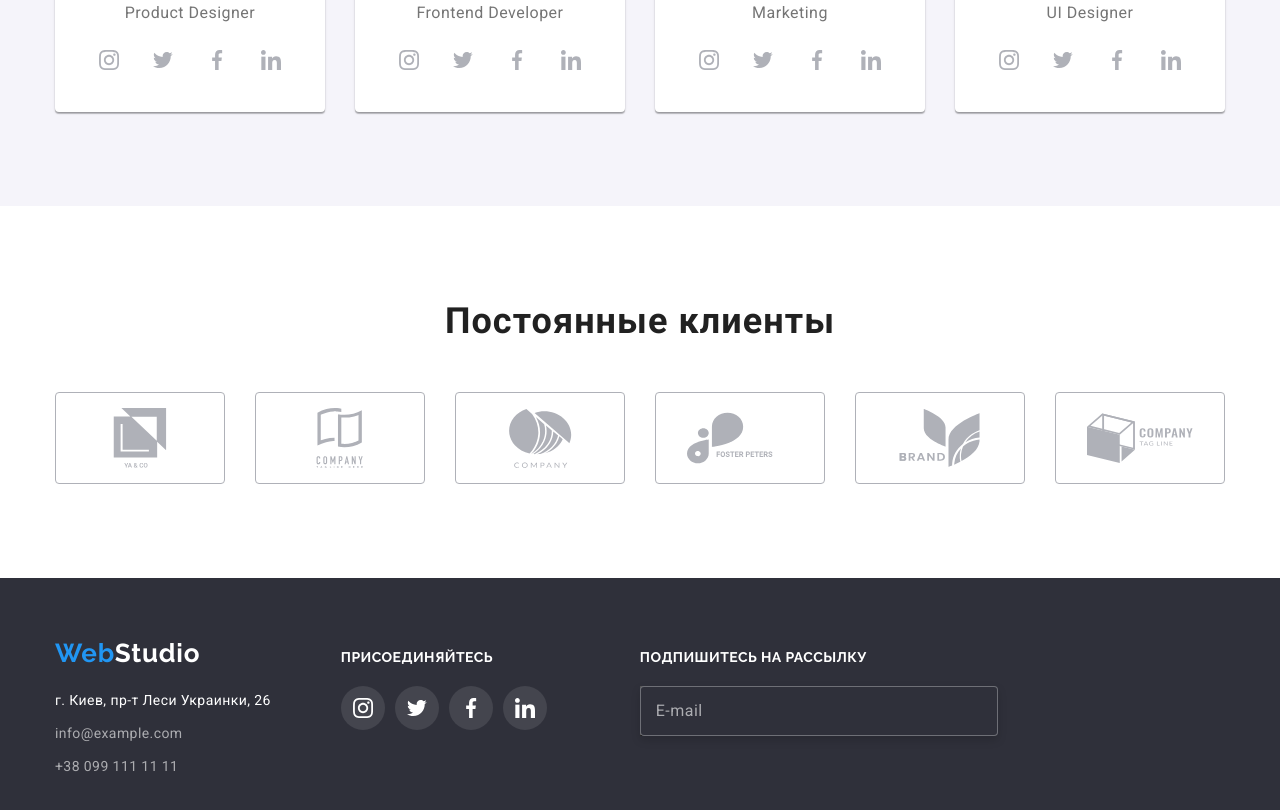
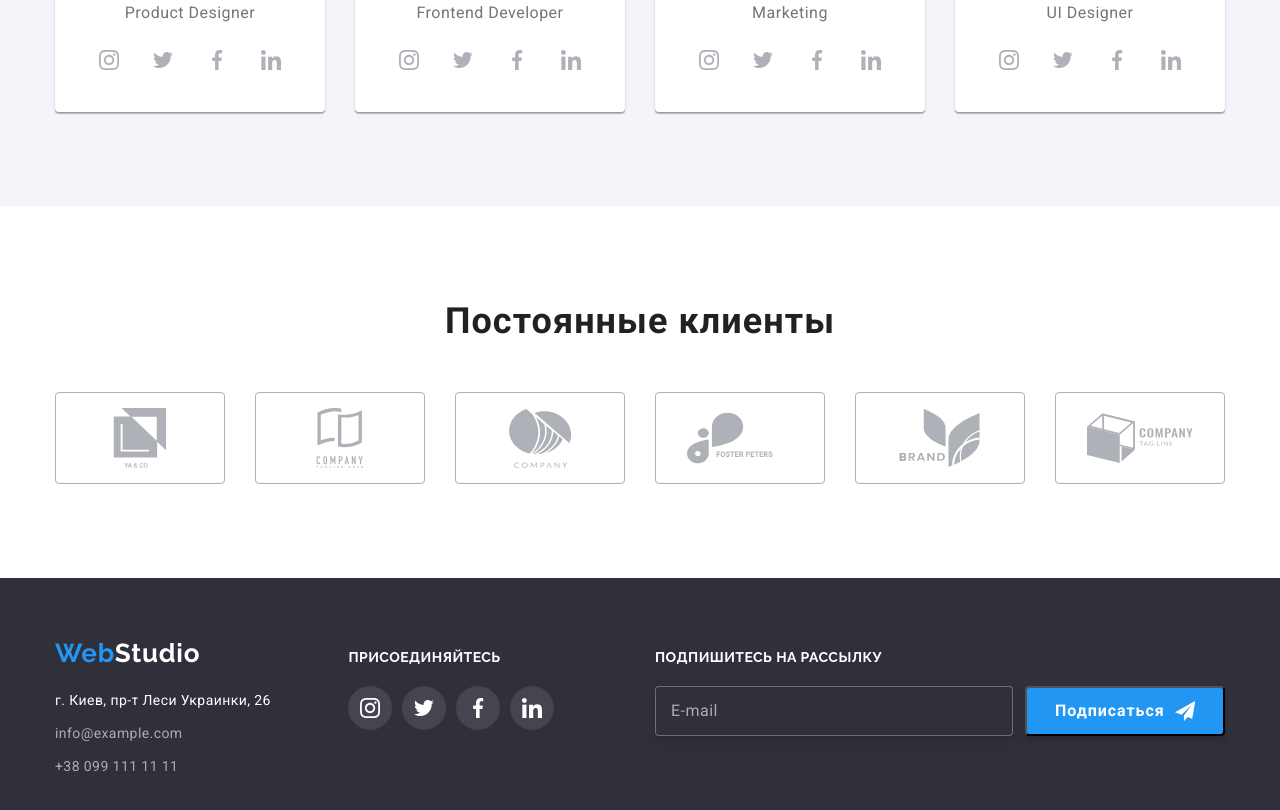
Before and after one commit to eleza27/goit-markup-hw-05, a plain HTML site: page index.html in a window 1280 px wide. Shown: the part 2099-2909 px from the top of the page. Drawn offline with nearby package versions, Linux system fonts and the light colour scheme.

Commit message:
Footer is done

```diff
--- a/css/styles.css
+++ b/css/styles.css
@@ -277,12 +277,12 @@ body {
     box-shadow: 0px 4px 4px rgba(0, 0, 0, 0.15);
     border: 0px;
     border-radius: 4px;
-    transition: background 250ms cubic-bezier(0.4, 0, 0.2, 1);
+    transition: background-color 250ms cubic-bezier(0.4, 0, 0.2, 1);
 }
 
 .hero-btn:hover,
 .hero-btn:focus {
-    background: var(--background-second-color);
+    background-color: var(--background-second-color);
     box-shadow: 0px 4px 4px rgba(0, 0, 0, 0.15);
     border-radius: 4px;
 }
@@ -698,6 +698,7 @@ body {
 .footer-container {
     display: flex;
     align-items: baseline;
+    justify-content: space-between;
 }
 
 .footer-left {
@@ -796,6 +797,11 @@ body {
     fill: var(--third-color);
 }
 
+.footer-subcribe {
+    display: flex;
+    margin-left: auto;
+}
+
 .footer-subscribe-title {
     margin-bottom: 20px;
 
@@ -808,48 +814,72 @@ body {
     color: var(--third-color);
 }
 
-/* .footer-subscribe-enter-email {
-    visibility: none;
+/* .footer-subcribe-form {
+    /* display: flex;
+    align-items: center;
 } */
 
+
+.footer-subcribe-elements {
+    display: flex;
+    align-items: center;
+}
+
 .footer-subscribe-input {
-    box-sizing: border-box;
+    display: block;
     padding: 15px;
+    margin-right: 12px;
 
-    position: absolute;
     width: 358px;
     height: 50px;
-    /* left: 815px;
-    top: 2787px; */
 
-    color: rgba(255, 255, 255, 0.6);
+    color: var(--third-color);
     background-color: var(--background-third-color);
     border: 1px solid rgba(255, 255, 255, 0.3);
     filter: drop-shadow(0px 4px 4px rgba(0, 0, 0, 0.15));
     border-radius: 4px;
-
 }
 
 .footer-subscribe-input:focus {
-    outline: none;
+    outline: 1px solid var(--accent-color);
 }
 
 .footer-subscribe-input::placeholder {
     font-size: 16px;
     line-height: 1.25;
-    /* display: flex;
-    align-items: center; */
     letter-spacing: 0.03em;
 
     color: rgba(255, 255, 255, 0.6);
 }
 
 .footer-subscribe-button {
+    display: flex;
+    align-items: center;
+    padding: 10px 28px;
     width: 200px;
     height: 50px;
+
+    font-weight: 700;
+    font-size: 16px;
+    line-height: 1.87;
+    letter-spacing: 0.06em;
+
     color: var(--third-color);
     background-color: var(--background-accent-color);
+    box-shadow: 0px 4px 4px rgba(0, 0, 0, 0.15);
+    border-radius: 4px;
+    cursor: pointer;
 }
+
+.footer-subscribe-button:focus {
+background-color: var(--background-second-color);
+}
+
+.icon-send {
+    margin-left: 10px;
+    fill: var(--third-color);
+}
+
 
 /* ========== /FOOTER ========== */
 
--- a/index.html
+++ b/index.html
@@ -401,12 +401,17 @@
                 </ul>
             </div>
             <div class="footer-subscribe">
-                <form class="footer-subscribe-form">
-                    <p class="footer-subscribe-title">подпишитесь на рассылку</p>
-                    <!-- <label class="footer-subscribe-enter-email">Введите ваш имейл</label> -->
+                <p class="footer-subscribe-title">подпишитесь на рассылку</p>
+                <form name="subscribe-form" class="footer-subscribe-form">
                     <label class="footer-subscribe-enter-email visually-hidden">Введите ваш имейл</label>
-                    <input type="email" name="email" placeholder="E-mail" class="footer-subscribe-input">
-                    <button type="submit" class="footer-subscribe-button">Подписаться</button>
+                    <span class="footer-subcribe-elements">
+                        <input type="email" name="email" placeholder="E-mail" class="footer-subscribe-input"/>
+                        <button type="submit" class="footer-subscribe-button">Подписаться
+                            <svg class="icon-send" width="24" height="24">
+                                <use href="./images/icons.svg#icon-send"></use>
+                            </svg>
+                        </button>
+                    </span>
                 </form>
             </div>
         </div>
```
Also changed, not shown: images/icons.svg (added).
